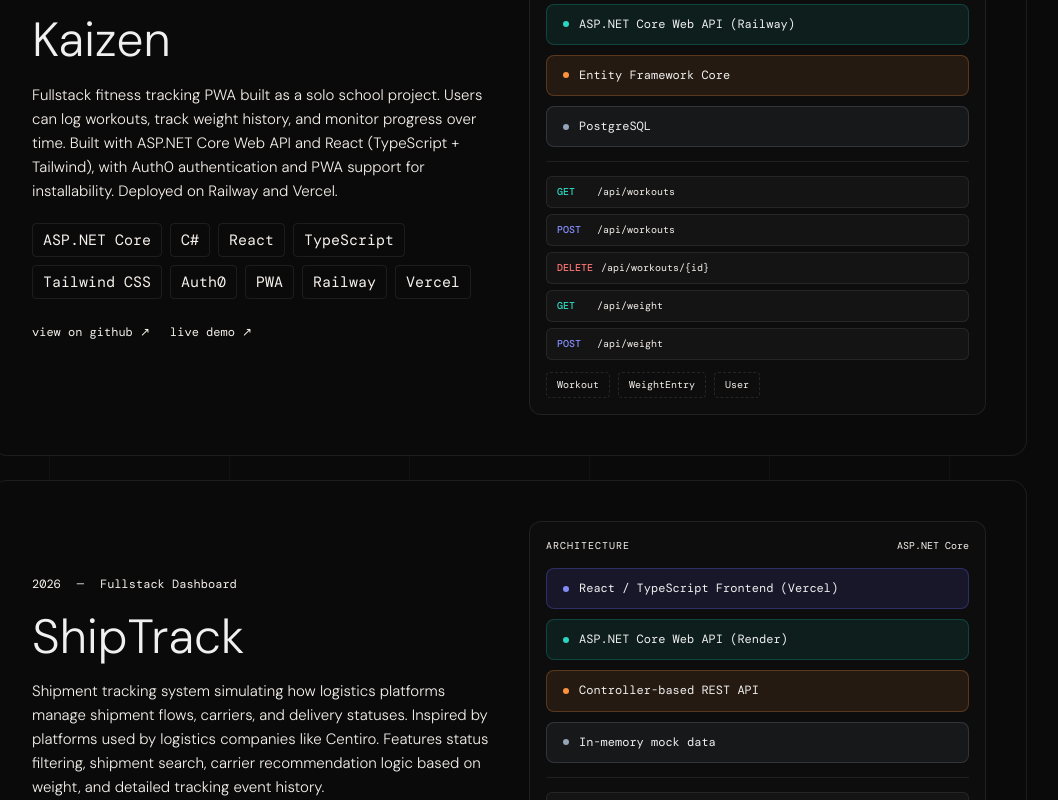
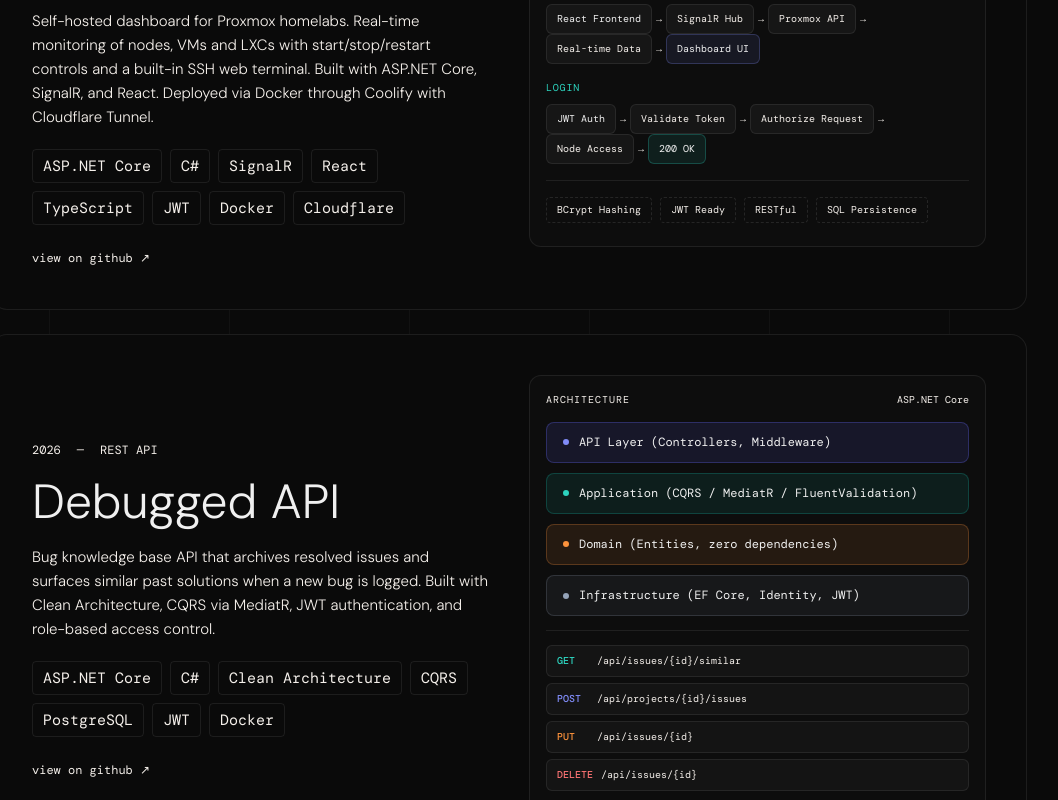
Before and after one commit to Megjafari/megsportfolio, a React (Create React App) app: page / in a window 1280 px wide. Shown: the part 1540-2340 px from the top of the page, without its empty margins (131-1189 px from the left). Built offline with nearby package versions, Linux system fonts and the light colour scheme; a web font is replaced by a local one.

Commit message:
add new projects and skills

```diff
--- a/src/data/index.js
+++ b/src/data/index.js
@@ -6,11 +6,13 @@
   name: "Meghdad Jafari",
   handle: ".meg",
   tagline: "Open for LIA / Internship",
+
   roles: [
     "Building reliable Web APIs with C# and .NET.",
     "Designing clean backend architecture and data flow.",
     "Creating fullstack applications from database to deployment.",
   ],
+
   email: "megberserker@gmail.com",
   footer: ".meg",
 
@@ -20,8 +22,7 @@
   },
 
   about: {
-    bio:
-  "Backend developer specializing in C# and .NET, with growing fullstack experience using React. Passionate about building reliable Web APIs, clean architecture, and scalable systems. From database to deployment.",
+    bio: "Backend developer specializing in C# and .NET, with growing fullstack experience using React. Passionate about building reliable Web APIs, clean architecture, and scalable systems. From database to deployment.",
     description:
       "I'm a backend-focused developer specializing in C# and .NET, with growing fullstack experience using React. I work mainly with ASP.NET Core Web APIs, SQL databases, and clean architecture principles like layered design and dependency injection. I enjoy solving real backend challenges like authentication, data handling, and building scalable APIs that go all the way from database to deployment. Currently studying Backend and Cloud Development at NBI/Handelsakademin and seeking an internship (LIA) for Autumn 2026.",
     image: "/images/profile.jpg",
@@ -31,17 +32,22 @@
 
     {
       id: "liahub",
+      year: "2026",
       category: "Fullstack Application",
-      year: "2026",
       title: "LIAHub",
       description:
-        "Fullstack job and internship discovery platform for Swedish YH tech students. Provides real-time listings, smart filtering, application tracking, and a mobile-first UI. Built solo with ASP.NET Core Web API and React (TypeScript + Tailwind). Deployed on Railway and Vercel.",
+        "Fullstack job and internship discovery platform for Swedish YH tech students. Provides real-time listings, smart filtering, application tracking, and a mobile-first UI. Built solo with ASP.NET Core Web API and React. Deployed on Railway and Vercel.",
       visual: "architecture",
       tags: ["ASP.NET Core", "C#", "React", "TypeScript", "Tailwind CSS", "Railway", "Vercel"],
       link: "https://github.com/Megjafari/liahub-backend",
       demo: "https://liahub.meghdadjafari.dev",
       arch: {
-        layers: ["React / TypeScript Frontend (Vercel)", "ASP.NET Core Web API (Railway)", "Entity Framework Core", "PostgreSQL"],
+        layers: [
+          "React / TypeScript Frontend (Vercel)",
+          "ASP.NET Core Web API (Railway)",
+          "Entity Framework Core",
+          "PostgreSQL",
+        ],
         entities: ["JobListing", "User", "Notification"],
         endpoints: [
           "GET /api/jobs",
@@ -53,18 +59,66 @@
     },
 
    {
+    id: "proxmox-dash",
+    year: "2026",
+    category: "Fullstack Dashboard",
+    title: "ProxmoxDash",
+    description:
+      "Self-hosted dashboard for Proxmox homelabs. Real-time monitoring of nodes, VMs and LXCs with start/stop/restart controls and a built-in SSH web terminal. Built with ASP.NET Core, SignalR, and React. Deployed via Docker through Coolify with Cloudflare Tunnel.",
+    visual: "flow",
+    tags: ["ASP.NET Core", "C#", "SignalR", "React", "TypeScript", "JWT", "Docker", "Cloudflare"],
+    link: "https://github.com/Megjafari/_ProxmoxDash",
+    flow: {
+      register: ["React Frontend", "SignalR Hub", "Proxmox API", "Real-time Data", "Dashboard UI"],
+      login: ["JWT Auth", "Validate Token", "Authorize Request", "Node Access", "200 OK"],
+    },
+  },
+
+    {
+      id: "debugged-api",
+      year: "2026",
+      category: "REST API",
+      title: "Debugged API",
+      description:
+        "Bug knowledge base API that archives resolved issues and surfaces similar past solutions when a new bug is logged. Built with Clean Architecture, CQRS via MediatR, JWT authentication, and role-based access control.",
+      visual: "architecture",
+      tags: ["ASP.NET Core", "C#", "Clean Architecture", "CQRS", "PostgreSQL", "JWT", "Docker"],
+      link: "https://github.com/Megjafari/debugged-api",
+      arch: {
+        layers: [
+          "API Layer (Controllers, Middleware)",
+          "Application (CQRS / MediatR / FluentValidation)",
+          "Domain (Entities, zero dependencies)",
+          "Infrastructure (EF Core, Identity, JWT)",
+        ],
+        entities: ["Issue", "Project", "Tag", "ApplicationUser"],
+        endpoints: [
+          "GET /api/issues/{id}/similar",
+          "POST /api/projects/{id}/issues",
+          "PUT /api/issues/{id}",
+          "DELETE /api/issues/{id}",
+        ],
+      },
+    },
+
+    {
       id: "kaizen",
+      year: "2026",
       category: "Fullstack PWA",
-    year: "2026",
       title: "Kaizen",
       description:
-      "Fullstack fitness tracking PWA built as a solo school project. Users can log workouts, track weight history, and monitor progress over time. Built with ASP.NET Core Web API and React (TypeScript + Tailwind), with Auth0 authentication and PWA support for installability. Deployed on Railway and Vercel.",
+        "Fullstack fitness tracking PWA built as a solo school project. Users can log workouts, track weight history, and monitor progress over time. Includes Auth0 authentication and PWA support for installability. Deployed on Railway and Vercel.",
       visual: "architecture",
       tags: ["ASP.NET Core", "C#", "React", "TypeScript", "Tailwind CSS", "Auth0", "PWA", "Railway", "Vercel"],
       link: "https://github.com/Megjafari/kaizen-API",
       demo: "https://kaizen.meghdadjafari.dev",
       arch: {
-      layers: ["React / TypeScript PWA (Vercel)", "ASP.NET Core Web API (Railway)", "Entity Framework Core", "PostgreSQL"],
+        layers: [
+          "React / TypeScript PWA (Vercel)",
+          "ASP.NET Core Web API (Railway)",
+          "Entity Framework Core",
+          "PostgreSQL",
+        ],
         entities: ["Workout", "WeightEntry", "User"],
         endpoints: [
           "GET /api/workouts",
@@ -76,13 +130,15 @@
       },
     },
 
+
+
     {
       id: "shiptrack",
+      year: "2026",
       category: "Fullstack Dashboard",
-      year: "2026",
       title: "ShipTrack",
       description:
-        "Shipment tracking system simulating how logistics platforms manage shipment flows, carriers, and delivery statuses. Inspired by platforms used by logistics companies like Centiro. Features status filtering, shipment search, carrier recommendation logic based on weight, and detailed tracking event history.",
+        "Shipment tracking system simulating how logistics platforms manage shipment flows, carriers, and delivery statuses. Features status filtering, shipment search, carrier recommendation logic based on weight, and detailed tracking event history.",
       visual: "architecture",
       tags: ["ASP.NET Core", "C#", "React", "TypeScript", "Docker", "Render", "Vercel"],
       link: "https://github.com/Megjafari/shiptrack-api",
@@ -104,19 +160,25 @@
       },
     },
 
+
     {
       id: "megflix",
+      year: "2026",
       category: "Fullstack Application",
-        year: "2026",
       title: "MegFlix",
       description:
-          "Fullstack streaming-style platform for discovering movies, series, and anime. Users can sign in with Google or email, manage personal watchlists, and leave reviews. Built with ASP.NET Core Web API and React, integrating TMDB and Jikan APIs for live data. Includes Supabase Auth, user-specific data handling, and a clean layered backend architecture. Deployed on Railway and Vercel.",
+        "Fullstack streaming-style platform for discovering movies, series, and anime. Users can sign in with Google or email, manage personal watchlists, and leave reviews. Integrates TMDB and Jikan APIs for live data. Includes Supabase Auth and a clean layered backend architecture.",
       visual: "architecture",
       tags: ["ASP.NET Core", "C#", "PostgreSQL", "React", "Docker", "Supabase", "TMDB API", "Railway", "Vercel"],
       link: "https://github.com/Megjafari/MegFlixAPI",
       demo: "https://megflix.meghdadjafari.dev",
       arch: {
-          layers: ["React Frontend (Vercel)", "ASP.NET Core Web API (Railway)", "Entity Framework Core", "PostgreSQL (Supabase)"],
+        layers: [
+          "React Frontend (Vercel)",
+          "ASP.NET Core Web API (Railway)",
+          "Entity Framework Core",
+          "PostgreSQL (Supabase)",
+        ],
         entities: ["Movie", "Review", "WatchList"],
         endpoints: [
           "GET /api/movies",
@@ -129,26 +191,23 @@
       },
     },
 
+
     {
       id: "auth-api",
-
+      year: "2025",
       category: "Authentication API",
-      year: "2025",
       title: "Auth API",
       description:
         "Secure authentication API supporting user registration and login with password hashing and JWT-based authentication. Designed with a clean layered architecture to ensure maintainability, separation of concerns, and scalability.",
-      visual: "flow", // system flow visualization
+      visual: "flow",
       tags: ["ASP.NET Core", "C#", "SQL", "JWT", "Password Hashing"],
       link: "https://github.com/Megjafari/Auth-API",
-      // Flow diagram data
       flow: {
         register: ["Client", "POST /register", "Validate Input", "Hash Password", "Save to DB", "200 OK"],
         login: ["Client", "POST /login", "Find User", "Verify Hash", "Issue JWT", "200 + Token"],
       },
     },
-
   ],
-
 
   skills: [
     "C# / .NET",
@@ -156,6 +215,10 @@
     "SQL & Relational Databases",
     "Clean Architecture & Dependency Injection",
     "REST API Design",
-
+    "Entity Framework Core",
+    "JWT Authentication",
+    "Docker",
+    "React / TypeScript",
+    "Git & GitHub",
   ],
 };
--- a/src/pages/Skills.jsx
+++ b/src/pages/Skills.jsx
@@ -5,7 +5,7 @@
   { title: "Data", items: ["SQL & Relational Databases", "Entity Framework Core", "Data Modeling", "JSON Data Handling", "PostgreSQL"] },
   { title: "Frontend", items: ["HTML / CSS", "JavaScript", "API Integration (fetch / REST)", "React", "Vite", "TypeScript"] },
   { title: "Tools", items: ["Git & GitHub", "Version Control", "Debugging & Troubleshooting", "Clean Code Principles", "Tailwind CSS", "Auth0", "Linux"] },
-  { title: "Cloud & Deployment", items: ["Vercel", "Render", "Railway", "Supabase", "Docker"] },
+  { title: "Cloud & Deployment", items: ["Vercel", "Coolify", "Render", "Railway", "Supabase", "Docker"] },
 ];
 
 
@@ -26,6 +26,7 @@
   { name: "Vite",       src: "https://cdn.jsdelivr.net/gh/devicons/devicon/icons/vite/vite-original.svg" },
   { name: "Supabase",   src: "https://cdn.jsdelivr.net/gh/devicons/devicon/icons/supabase/supabase-original.svg" },
   { name: "Railway", src: "https://cdn.jsdelivr.net/gh/devicons/devicon/icons/railway/railway-original.svg" },
+  { name: "Coolify", src: "https://cdn.jsdelivr.net/gh/devicons/devicon/icons/coolify/coolify-original.svg" },
   { name: "Linux", src: "https://cdn.jsdelivr.net/gh/devicons/devicon/icons/linux/linux-original.svg" },
 ];
 
```
Also changed, not shown: 1 other file (tests, documents, lock files or other folders). Lines whose indentation alone changed are shown as unchanged.
